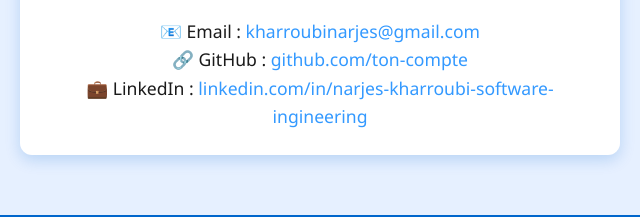
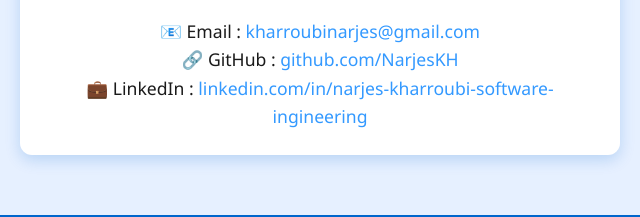
Before and after one commit to NarjesKH/portfolio-narjes, a plain HTML site: page index.html in a window 1280 px wide. Shown: the part 1764-1981 px from the top of the page, 320-960 px from the left. Drawn offline with nearby package versions, Linux system fonts and the light colour scheme.

Commit message:
Update index.html

```diff
--- a/index.html
+++ b/index.html
@@ -96,7 +96,7 @@
     <p>📧 Email : <a href="mailto:kharroubinarjes@gmail.com">kharroubinarjes@gmail.com</a></p>
     <p>
       🔗 GitHub :
-      <a href="https://github.com/ton-compte" target="_blank" rel="noopener">github.com/ton-compte</a>
+      <a href="https://github.com/NarjesKH" target="_blank" rel="noopener">github.com/NarjesKH</a>
     </p>
     <p>
       💼 LinkedIn :
```
